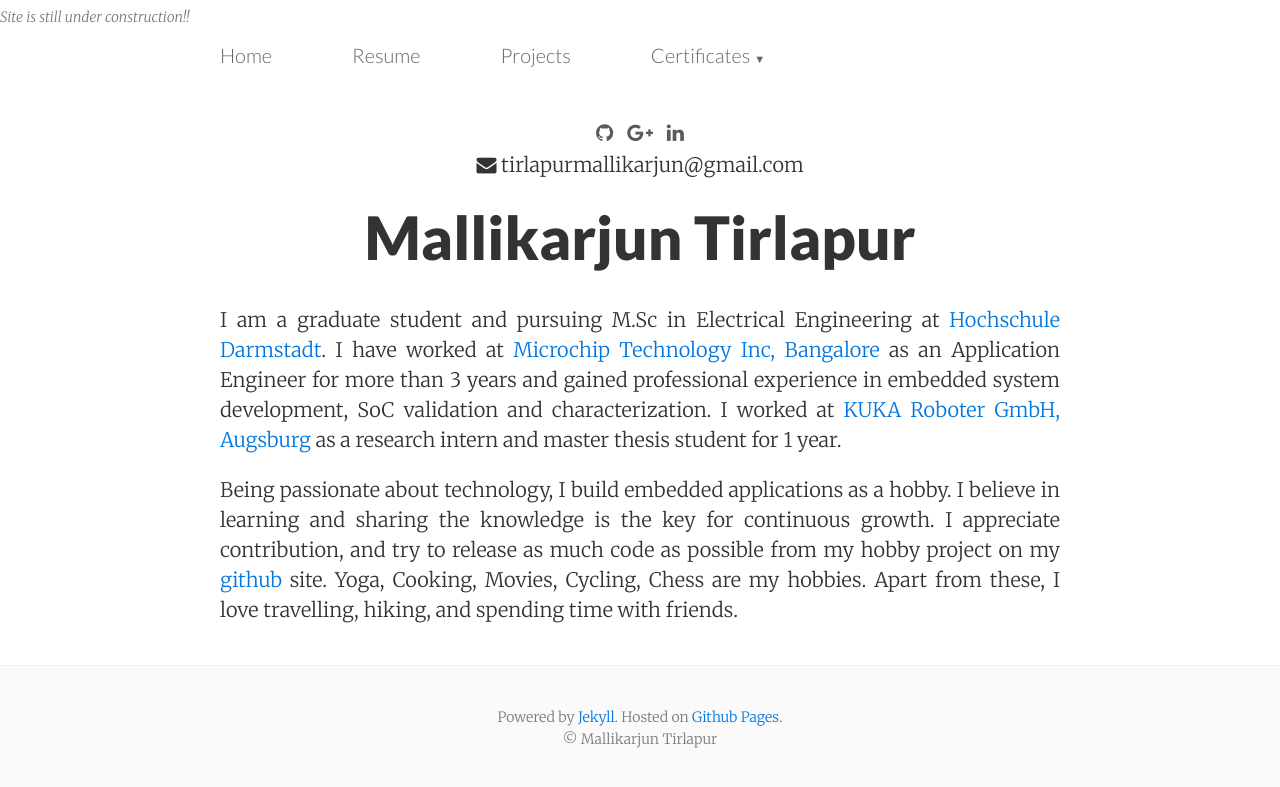
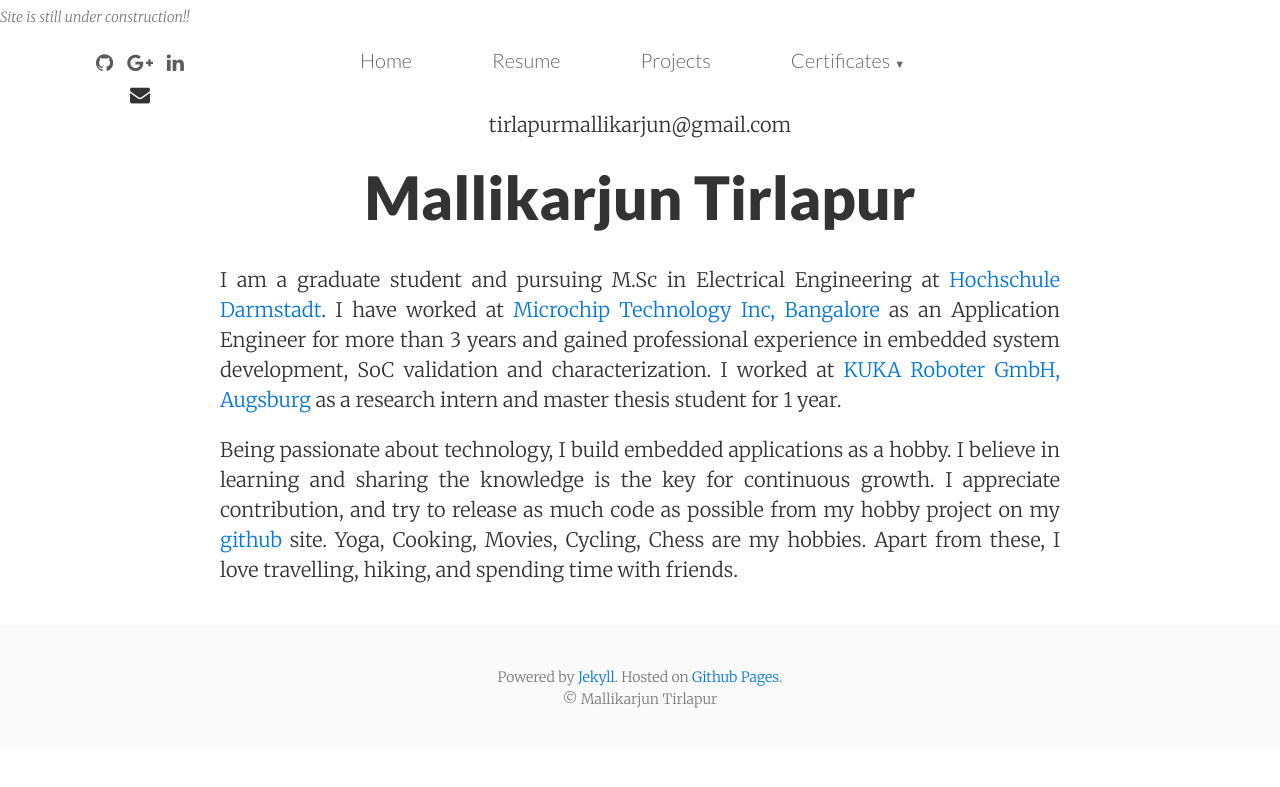
Before and after one commit to MallikarjunTirlapur/MallikarjunTirlapur.github.io, a Jekyll site: the page built from index.html, in a window 1280 px wide. Shown: the top 787 px of the page. Built offline with Jekyll 4.4.1, drawn with Linux system fonts in a browser that asks for light colours; nearby versions of some CDN libraries.

Commit message:
Update main.scss

```diff
--- a/css/main.scss
+++ b/css/main.scss
@@ -1177,8 +1177,11 @@ blockquote footer {
 }
 
 .menu {
+ /*   width:1000px;
+    margin:0px auto;*/
     width:1000px;
-    margin:0px auto;
+    float: right;
+    margin-top: .25rem;
 }
 
 .menu li {
```
